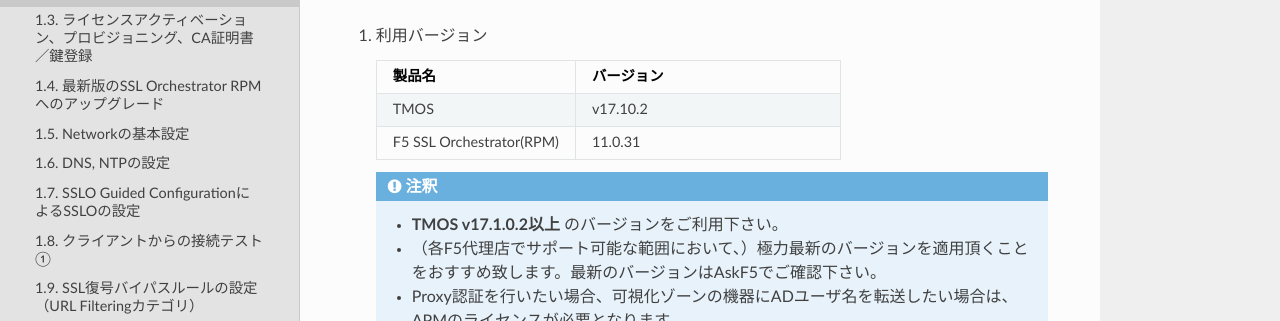
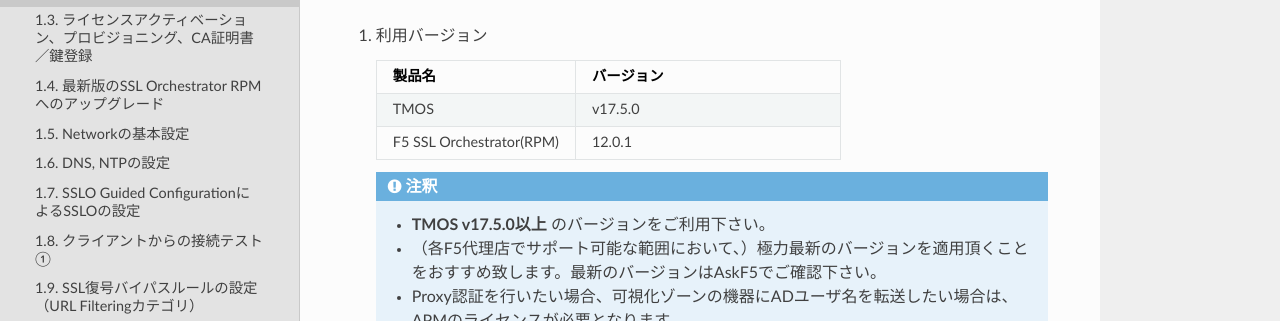
Before and after one commit to BeF5/f5j-easy-setup-sslo-17, a Sphinx documentation site: the page built from docs/content1/module02/module02.rst, in a window 1280 px wide and 1223 px high. Shown: the part 240-561 px from the top of the window. Built offline with Sphinx 7.4.7 and the Read the Docs theme 3.1.0, drawn with Linux system fonts in a browser that asks for light colours.

Commit message:
Update module02.rst to v17.5

```diff
--- a/docs/content1/module02/module02.rst
+++ b/docs/content1/module02/module02.rst
@@ -10,10 +10,10 @@
          :header: "製品名", "バージョン"
          :widths: 30, 40
 
-         "TMOS", "v17.10.2"
-         "F5 SSL Orchestrator(RPM)", "11.0.31"
+         "TMOS", "v17.5.0"
+         "F5 SSL Orchestrator(RPM)", "12.0.1"
    .. note::
-       - **TMOS v17.1.0.2以上** のバージョンをご利用下さい。
+       - **TMOS v17.5.0以上** のバージョンをご利用下さい。
        - （各F5代理店でサポート可能な範囲において、）極力最新のバージョンを適用頂くことをおすすめ致します。最新のバージョンはAskF5でご確認下さい。
        - Proxy認証を行いたい場合、可視化ゾーンの機器にADユーザ名を転送したい場合は、APMのライセンスが必要となります。
 
```
